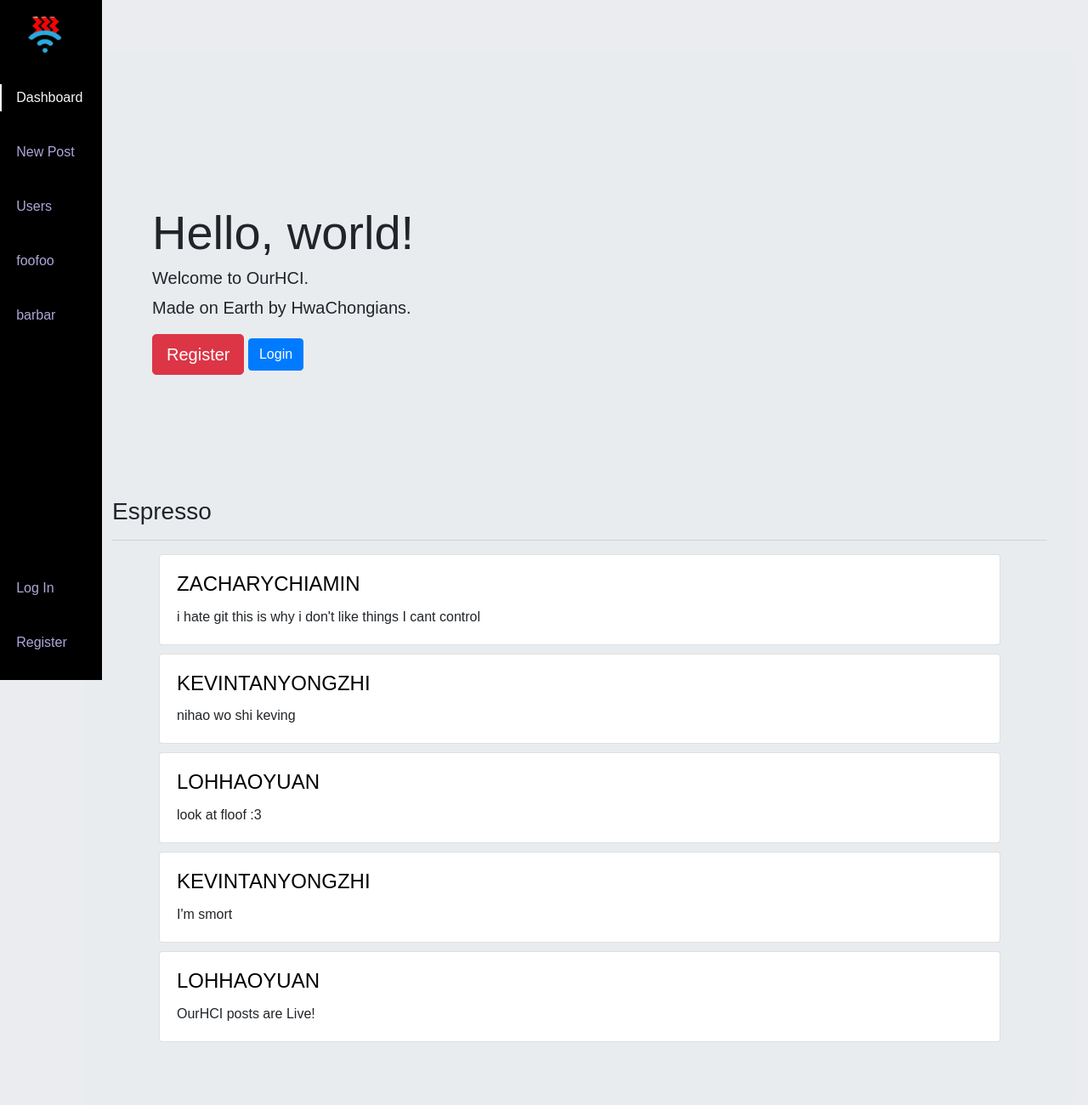
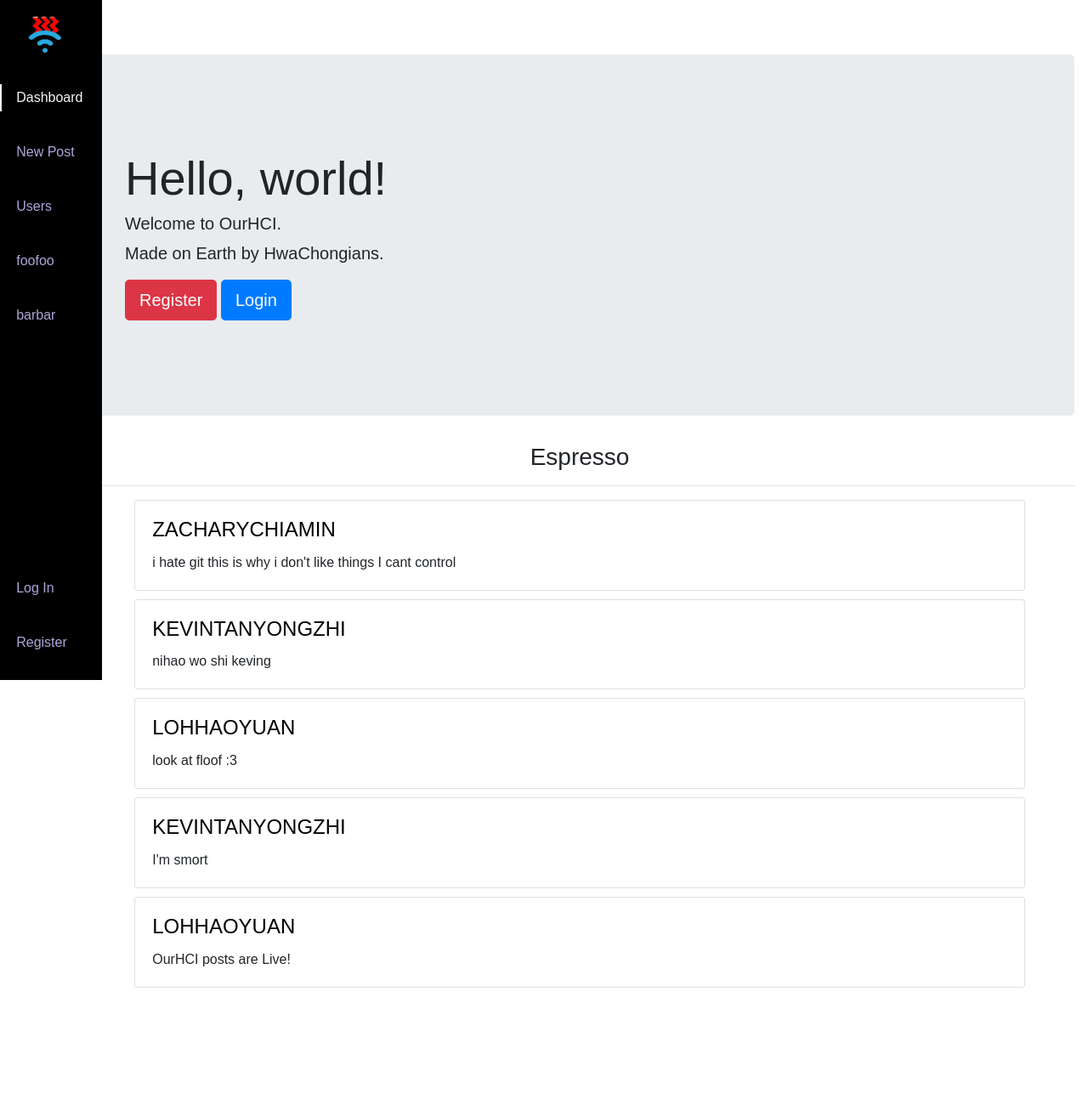
Before and after one commit to lohhaoyuan/hciprojectwork2022, a Django app: page / in a window 1280 px wide. Shown: the whole page at 85% size. After the commit the page ends 1162 px from the top, so only its background shows below. Run offline with Django 4.2, Linux system fonts and the light colour scheme; data comes from the database, SQL or seed files in the repository; both versions use the stored data as it was after the commit.

Commit message:
commit 100

```diff
--- a/ourhci/ourapp/templates/ourapp/index.html
+++ b/ourhci/ourapp/templates/ourapp/index.html
@@ -4,8 +4,7 @@
 
 
 
-    <div class="jumbotron">
-
+    <div>
         {% if user.is_authenticated%}
         <div class="p-5 mb-4 rounded-3">
             <div class="container-fluid py-5">
@@ -26,13 +25,13 @@
             <h4 class="lead">Welcome to OurHCI.</h4>
             <p class="lead">Made on Earth by HwaChongians.</p>
             <a class="btn btn-danger btn-lg" href="{%url 'register' %}" role="button">Register</a>
-            <a class="btn btn-primary btn-ljg" href="{%url 'login' %}" role="button">Login</a>
+            <a class="btn btn-primary btn-lg" href="{%url 'login' %}" role="button">Login</a>
             </div>
 
         </div>
         {%endif%}
 
-        <h3>Espresso</h3>
+        <h3 class="centered">Espresso</h3>
         <hr>
         {%for post in feed%}
             <div class="card" style="width: 90%; height：auto; margin-bottom:2px;margin: 0 auto;float: none; margin-bottom: 10px;">
@@ -49,7 +48,7 @@
 
         {% endfor %}
 
-
+            </div>
     <script>
         $(document).ready(function(){
           $('[data-toggle="tooltip"]').tooltip();
--- a/ourhci/ourapp/templates/ourapp/layout.html
+++ b/ourhci/ourapp/templates/ourapp/layout.html
@@ -68,7 +68,7 @@
       }
       body{
         font-family: 'Open Sans', sans-serif;
-        background-color: #EAECEF;
+        background-color: white;
         padding-left: 100px;
       }
 
@@ -293,8 +293,14 @@
     .l-navbar {
         left: 0;
         padding: 1rem 1rem 0 0
+          }
+
+    .centered {
+      text-align:center;
     }
-
+    .indent{
+      padding-left:5rem;
+    }
     .show {
         width: calc(var(--nav-width) + 156px)
     }
--- a/ourhci/ourapp/templates/ourapp/profile.html
+++ b/ourhci/ourapp/templates/ourapp/profile.html
@@ -4,7 +4,7 @@
 
 
 
-    <div class="jumbotron">
+    <div class="indent">
         <h1>
             {{data.username}}
             {% if data.consortium == "Aphelion"%}
```
Also changed, not shown: ourhci/db.sqlite3, 1 other file.
